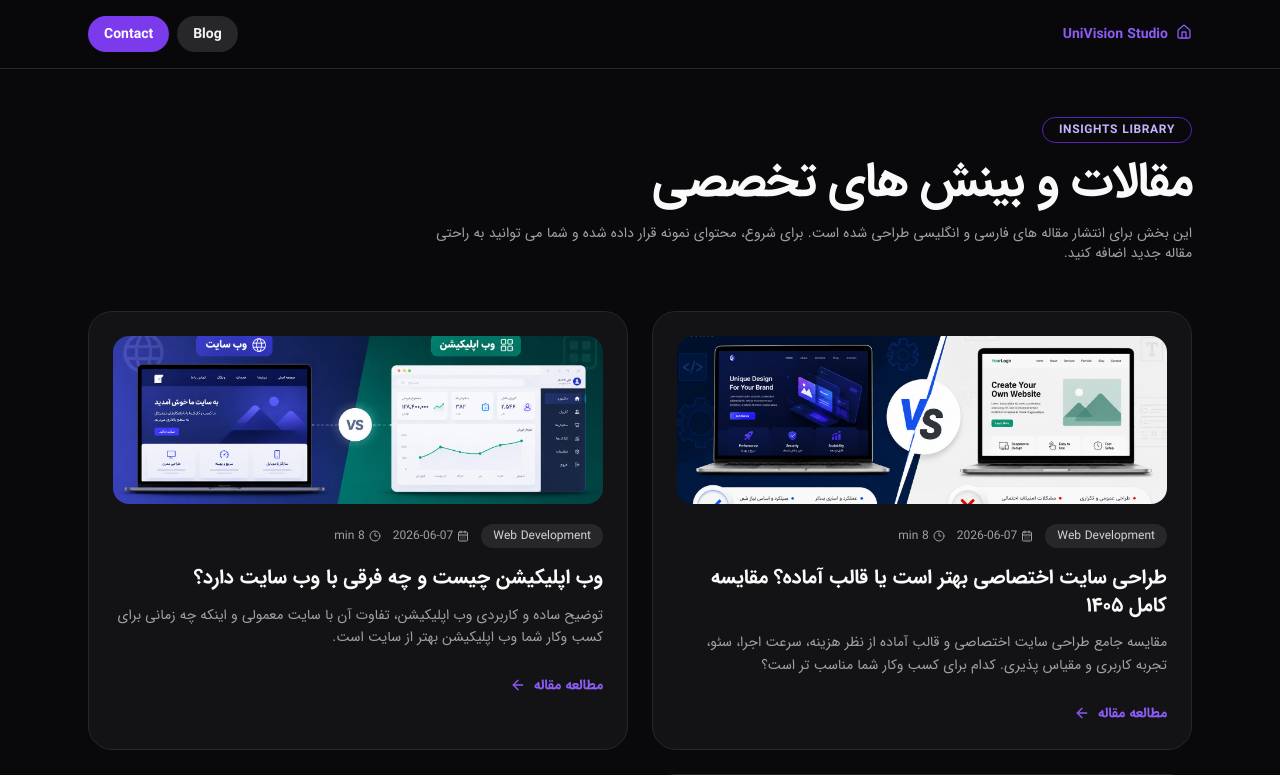
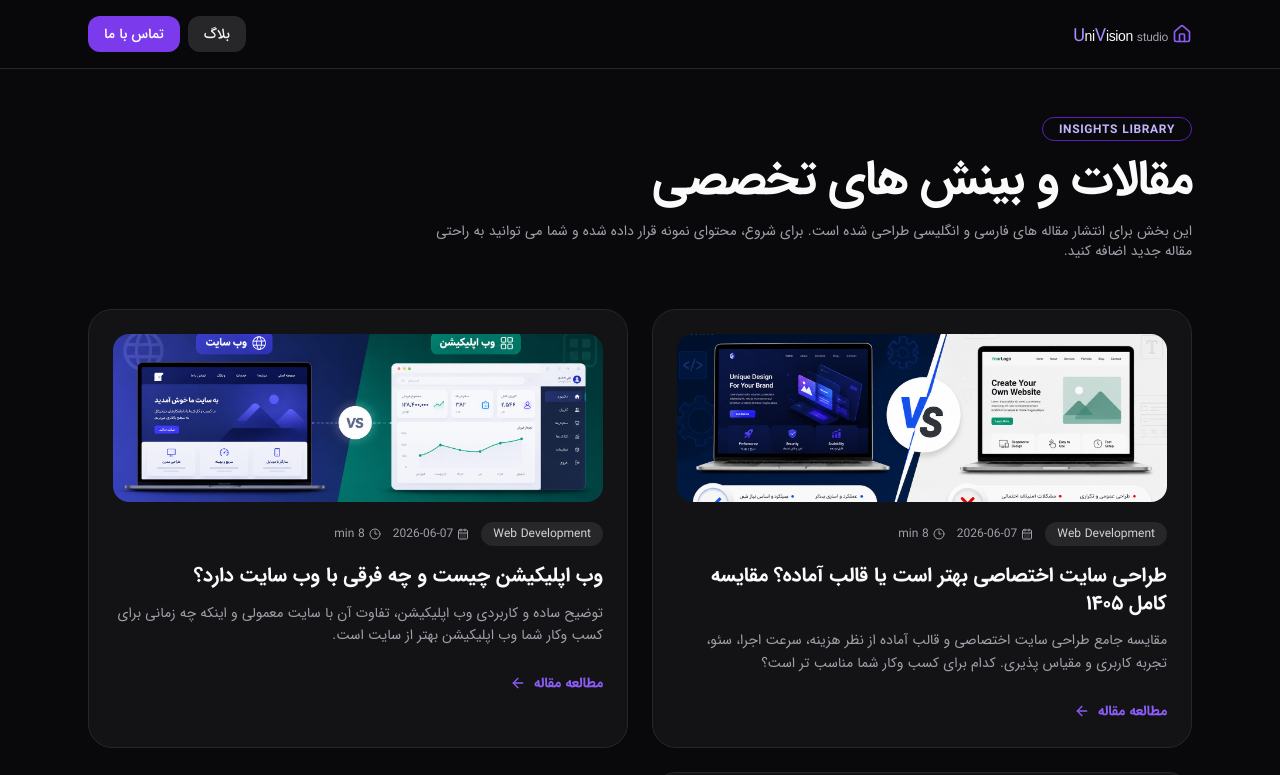
Before and after one commit to yashar1919/Uni_Vision_Studio, a React (Vite) app: page /blog/fa in a window 1280 px wide. Shown: the top 775 px of the page. Built offline with nearby package versions, Linux system fonts and the light colour scheme; no server answers.

Commit message:
better UI for Blog pages and list + translate

```diff
--- a/pages/BlogListPage.tsx
+++ b/pages/BlogListPage.tsx
@@ -57,29 +57,45 @@ const BlogListPage: React.FC = () => {
         }`}
       >
         <div className="mx-auto flex max-w-6xl items-center justify-between px-4 py-4 sm:px-6">
-          <Link
-            to="/"
-            className="inline-flex gap-2 text-sm font-semibold text-violet-500"
-          >
-            <Home size={16} />
-            UniVision Studio
+          <Link to="/" className="text-violet-500">
+            <div className="flex gap-1 items-center">
+              <Home size={20} />
+              <span
+                //href="#home"
+                className={`text-sm tracking-tight font-normal ${theme === "dark" ? "text-zinc-50" : "text-zinc-900"} whitespace-nowrap mt-1 max-[330px]:hidden`}
+                id="logo_text_font"
+              >
+                <span className="text-violet-400 text-lg">U</span>ni
+                <span className="text-violet-400 text-lg">V</span>ision
+                <span className="text-violet-500"> </span>
+                <span className="text-xs text-zinc-400">studio</span>
+              </span>
+            </div>
           </Link>
           <div className="flex items-center gap-2">
             <Link
               to={`/blog/${blogLanguage}`}
-              className={`rounded-full px-4 py-2 text-sm font-semibold ${
+              className={`rounded-xl px-4 py-2 text-sm font-medium ${
                 theme === "dark"
                   ? "bg-zinc-800 text-zinc-100"
                   : "bg-zinc-100 text-zinc-700"
               }`}
             >
-              Blog
+              {blogLanguage === "fa"
+                ? "بلاگ"
+                : blogLanguage === "ar"
+                  ? "المدونة"
+                  : "Blog"}
             </Link>
             <Link
               to="/#contact"
-              className="rounded-full bg-violet-600 px-4 py-2 text-sm font-semibold text-white"
+              className="rounded-xl bg-violet-600 px-4 py-2 text-sm font-medium text-white"
             >
-              Contact
+              {blogLanguage === "fa"
+                ? "تماس با ما"
+                : blogLanguage === "ar"
+                  ? "اتصل بنا"
+                  : "Contact"}
             </Link>
           </div>
         </div>
@@ -88,7 +104,7 @@ const BlogListPage: React.FC = () => {
       <main className="mx-auto max-w-6xl px-4 pb-20 pt-12 sm:px-6">
         <section className="mb-12">
           <p
-            className={`mb-4 inline-flex items-center rounded-full border px-4 py-1 text-xs font-bold uppercase tracking-wider ${
+            className={`mb-4 inline-flex items-center rounded-full border px-4 pb-0.5 pt-1 text-xs font-bold uppercase tracking-wider ${
               theme === "dark"
                 ? "border-violet-800 text-violet-300"
                 : "border-violet-300 text-violet-700"
--- a/pages/BlogPostPage.tsx
+++ b/pages/BlogPostPage.tsx
@@ -64,14 +64,25 @@ const BlogPostPage: React.FC = () => {
         <div className="mx-auto flex max-w-4xl items-center justify-between px-4 py-4 sm:px-6">
           <Link
             to="/"
-            className="inline-flex gap-2 text-sm font-semibold text-violet-500"
+            className="text-violet-500"
           >
-            <Home size={16} />
-            UniVision Studio
+            <div className="flex gap-1 items-center">
+              <Home size={20} />
+              <span
+                //href="#home"
+                className={`text-sm tracking-tight font-normal ${theme === "dark" ? "text-zinc-50" : "text-zinc-900"} whitespace-nowrap mt-1`}
+                id="logo_text_font"
+              >
+                <span className="text-violet-400 text-lg">U</span>ni
+                <span className="text-violet-400 text-lg">V</span>ision
+                <span className="text-violet-500"> </span>
+                <span className="text-xs text-zinc-400">studio</span>
+              </span>
+            </div>
           </Link>
           <Link
             to={`/blog/${blogLanguage}`}
-            className={`inline-flex items-center gap-2 rounded-full px-4 py-2 text-sm font-semibold ${
+            className={`inline-flex items-center gap-2 rounded-xl px-4 py-2 text-sm font-semibold ${
               theme === "dark"
                 ? "bg-zinc-800 text-zinc-100"
                 : "bg-zinc-100 text-zinc-700"
```
